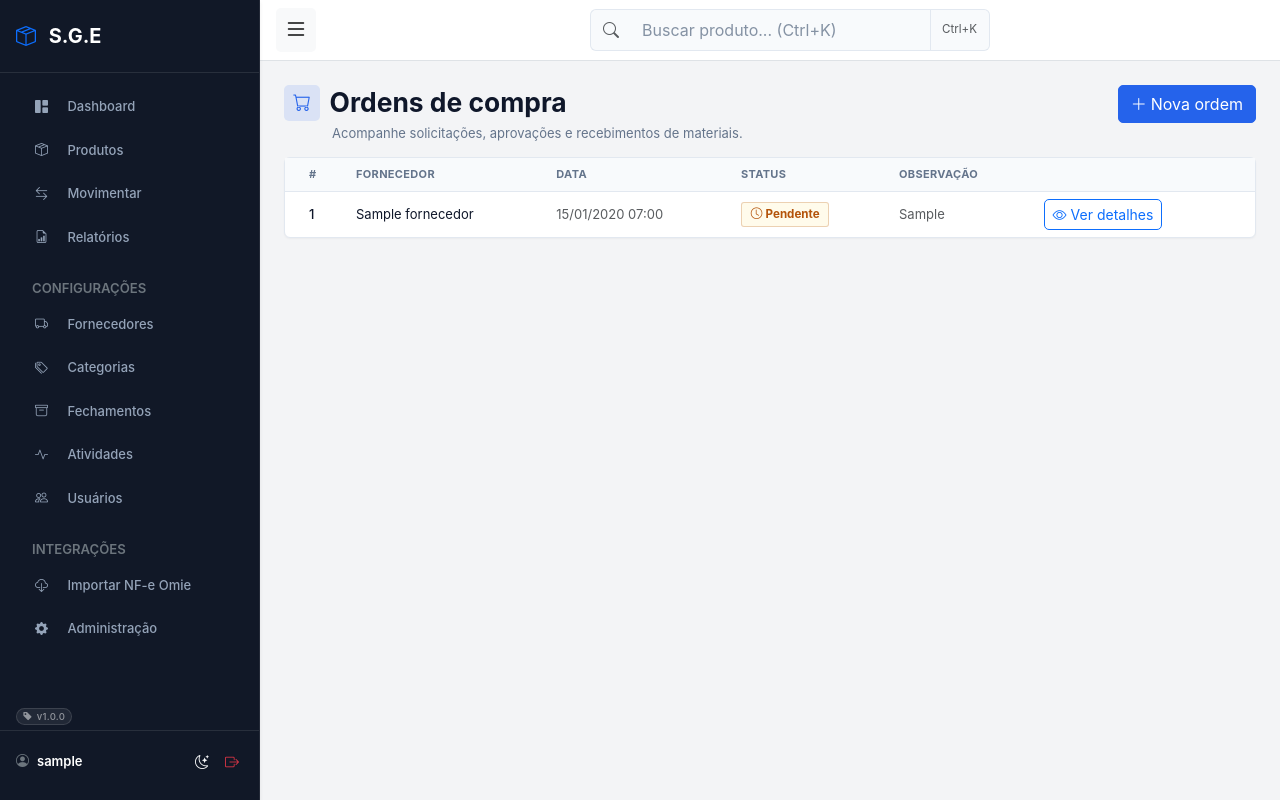
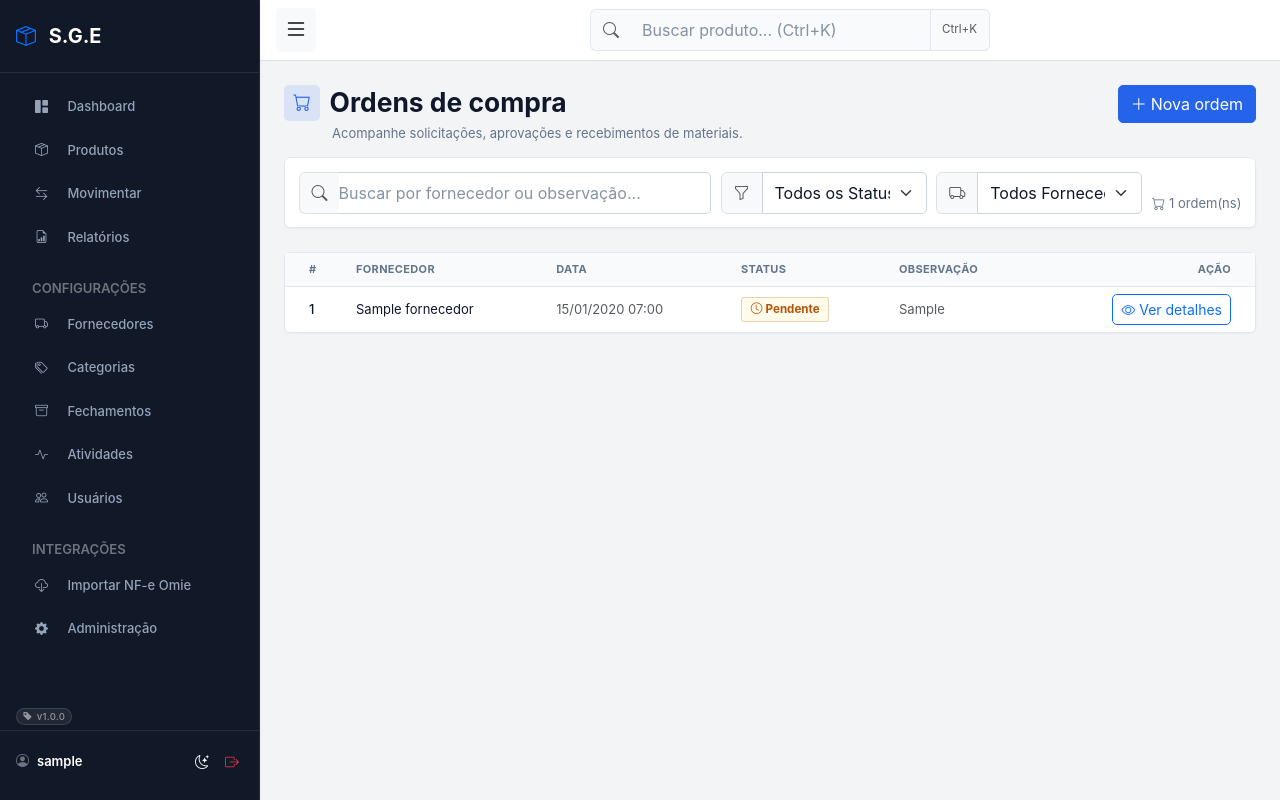
Before and after one commit to mrmateussiilva/sge, a Django app: page /ordens/ in a window 1280 px wide. Run offline with Django 5.2, Linux system fonts and the light colour scheme; a user stored in the database is signed in; tables that the repository leaves empty hold one stand-in row (values such as "Sample post"); some libraries are stand-ins or nearby versions.

Commit message:
feat(htmx): adicionar filtros live e atualizacao parcial sem reload para ordens de compra e logs

```diff
--- /dev/null
+++ b/estoque/templates/estoque/ordens/_lista_resultados.html
@@ -0,0 +1,124 @@
+<div id="lista-ordens">
+    <!-- Form de Filtros (HTMX live) -->
+    <form id="filter-form"
+          hx-get="{% url 'lista_ordens' %}"
+          hx-target="#lista-ordens"
+          hx-swap="outerHTML"
+          hx-trigger="change from:select, input changed delay:350ms from:#inputBuscaOrdens"
+          hx-push-url="true"
+          class="filter-bar mb-4"
+          role="search"
+          aria-label="Filtros de ordens de compra">
+
+        <!-- Busca Textual -->
+        <div class="filter-bar__search">
+            <div class="input-group">
+                <span class="input-group-text border-end-0"><i class="bi bi-search text-muted"></i></span>
+                <input type="text"
+                       name="busca"
+                       value="{{ busca }}"
+                       class="form-control border-start-0 ps-0"
+                       placeholder="Buscar por fornecedor ou observação..."
+                       id="inputBuscaOrdens">
+                {% if busca %}
+                <button class="btn btn-outline-secondary border-start-0"
+                        type="button"
+                        hx-get="{% url 'lista_ordens' %}?busca=&status={{ status_selecionado }}&fornecedor={{ fornecedor_selecionado }}"
+                        hx-target="#lista-ordens"
+                        hx-swap="outerHTML"
+                        hx-push-url="true"
+                        title="Limpar busca"
+                        aria-label="Limpar busca">
+                    <i class="bi bi-x-lg"></i>
+                </button>
+                {% endif %}
+            </div>
+        </div>
+
+        <!-- Filtro por Status -->
+        <div>
+            <div class="input-group">
+                <span class="input-group-text"><i class="bi bi-funnel text-muted"></i></span>
+                <select name="status" class="form-select">
+                    <option value="" {% if not status_selecionado %}selected{% endif %}>Todos os Status</option>
+                    {% for val, label in status_choices %}
+                    <option value="{{ val }}" {% if status_selecionado == val %}selected{% endif %}>{{ label }}</option>
+                    {% endfor %}
+                </select>
+            </div>
+        </div>
+
+        <!-- Filtro por Fornecedor -->
+        <div>
+            <div class="input-group">
+                <span class="input-group-text"><i class="bi bi-truck text-muted"></i></span>
+                <select name="fornecedor" class="form-select">
+                    <option value="" {% if not fornecedor_selecionado %}selected{% endif %}>Todos Fornecedores</option>
+                    {% for f in fornecedores_unicos %}
+                    <option value="{{ f }}" {% if fornecedor_selecionado == f %}selected{% endif %}>{{ f }}</option>
+                    {% endfor %}
+                    <option value="SEM_FORNECEDOR" {% if fornecedor_selecionado == 'SEM_FORNECEDOR' %}selected{% endif %}>Sem Fornecedor</option>
+                </select>
+            </div>
+        </div>
+
+        <!-- Limpar Filtros / Ações -->
+        <div class="filter-bar__actions align-items-center">
+            {% if tem_filtros_ativos %}
+            <a href="{% url 'lista_ordens' %}"
+               hx-get="{% url 'lista_ordens' %}"
+               hx-target="#lista-ordens"
+               hx-swap="outerHTML"
+               hx-push-url="true"
+               class="btn btn-outline-secondary w-100">
+                <i class="bi bi-arrow-counterclockwise me-1"></i>Limpar Filtros
+            </a>
+            {% else %}
+            <span class="filter-bar__summary">
+                <i class="bi bi-cart me-1"></i>{{ page_obj.paginator.count }} ordem(ns)
+            </span>
+            {% endif %}
+        </div>
+    </form>
+
+    <section class="content-panel">
+        <div class="card-body p-0">
+            <div class="table-responsive data-table-responsive">
+                <table class="data-table table table-hover">
+                    <thead class="table-light">
+                        <tr>
+                            <th class="ps-4">#</th>
+                            <th>Fornecedor</th>
+                            <th>Data</th>
+                            <th>Status</th>
+                            <th>Observação</th>
+                            <th class="pe-4 text-end">Ação</th>
+                        </tr>
+                    </thead>
+                    <tbody>
+                        {% for o in ordens %}
+                        <tr>
+                            <td class="ps-4 fw-medium" data-label="#">{{ o.id }}</td>
+                            <td data-label="Fornecedor">{{ o.fornecedor.nome|default:'-' }}</td>
+                            <td class="text-muted small" data-label="Data">{{ o.data_criacao|date:"d/m/Y H:i" }}</td>
+                            <td data-label="Status">
+                                {% include 'estoque/components/status_badge.html' with status=o.status label=o.get_status_display %}
+                            </td>
+                            <td class="text-muted small" data-label="Observação">{{ o.observacao|truncatechars:40|default:'-' }}</td>
+                            <td class="pe-4 text-end" data-label="Ação">
+                                <a href="{% url 'detalhe_ordem' o.id %}" class="btn btn-sm btn-outline-primary">
+                                    <i class="bi bi-eye me-1"></i>Ver detalhes
+                                </a>
+                            </td>
+                        </tr>
+                        {% empty %}
+                        {% url 'criar_ordem' as criar_ordem_url %}
+                        {% include 'estoque/components/empty_state.html' with table_colspan=6 empty_icon='bi-cart' empty_title='Nenhuma ordem encontrada' empty_description='Ajuste os filtros ou crie uma nova ordem de compra.' empty_action_url=criar_ordem_url empty_action_label='Nova ordem' empty_action_icon='bi-plus-lg' %}
+                        {% endfor %}
+                    </tbody>
+                </table>
+            </div>
+            {% include 'estoque/components/pagination.html' with page_obj=page_obj hx_target="#lista-ordens" extra_params=extra_params %}
+        </div>
+    </section>
+</div>
--- a/estoque/views.py
+++ b/estoque/views.py
@@ -643,11 +643,49 @@ def detalhe_produto(request, id):
 
 @login_required
 def lista_ordens(request):
-    ordens_qs = OrdemCompra.objects.select_related('fornecedor').all().order_by('-data_criacao')
-    paginator = Paginator(ordens_qs, 25)
+    busca = (request.GET.get('busca') or request.GET.get('q') or '').strip()
+    status_selecionado = request.GET.get('status', '').strip()
+    fornecedor_selecionado = request.GET.get('fornecedor', '').strip()
+
+    qs = OrdemCompra.objects.select_related('fornecedor').all().order_by('-data_criacao')
+
+    if busca:
+        qs = qs.filter(
+            Q(fornecedor__nome__icontains=busca) | Q(observacao__icontains=busca)
+        )
+    if status_selecionado:
+        qs = qs.filter(status=status_selecionado)
+    if fornecedor_selecionado == 'SEM_FORNECEDOR':
+        qs = qs.filter(fornecedor__isnull=True)
+    elif fornecedor_selecionado:
+        qs = qs.filter(fornecedor__nome=fornecedor_selecionado)
+
+    fornecedores_unicos = list(
+        Fornecedor.objects.filter(ordemcompra__isnull=False)
+        .values_list('nome', flat=True).distinct().order_by('nome')
+    )
+
+    paginator = Paginator(qs, 25)
     page_number = request.GET.get('page', 1)
     page_obj = paginator.get_page(page_number)
-    return render(request, 'estoque/lista_ordens.html', {'page_obj': page_obj, 'ordens': page_obj})
+    extra_params = f"&busca={busca}&status={status_selecionado}&fornecedor={fornecedor_selecionado}"
+    tem_filtros_ativos = bool(busca or status_selecionado or fornecedor_selecionado)
+
+    context = {
+        'page_obj': page_obj,
+        'ordens': page_obj,
+        'busca': busca,
+        'status_selecionado': status_selecionado,
+        'fornecedor_selecionado': fornecedor_selecionado,
+        'fornecedores_unicos': fornecedores_unicos,
+        'status_choices': OrdemCompra.STATUS_CHOICES,
+        'extra_params': extra_params,
+        'tem_filtros_ativos': tem_filtros_ativos,
+    }
+
+    if request.headers.get('HX-Request'):
+        return render(request, 'estoque/ordens/_lista_resultados.html', context)
+    return render(request, 'estoque/lista_ordens.html', context)
 
 
 @login_required
@@ -796,7 +834,7 @@ def relatorio_mensal(request):
 
 @login_required
 def log_acoes(request):
-    busca = request.GET.get('q', '').strip()
+    busca = (request.GET.get('busca') or request.GET.get('q') or '').strip()
     acao = request.GET.get('acao', '').strip()
     logs_qs = LogAcao.objects.select_related('usuario').all().order_by('-data')
     if busca:
@@ -811,16 +849,22 @@ def log_acoes(request):
     paginator = Paginator(logs_qs, 25)
     page_number = request.GET.get('page', 1)
     page_obj = paginator.get_page(page_number)
-    extra_params = f"&q={busca}&acao={acao}"
-
-    return render(request, 'estoque/log_acoes.html', {
+    extra_params = f"&busca={busca}&acao={acao}"
+    tem_filtros_ativos = bool(busca or acao)
+
+    context = {
         'page_obj': page_obj,
         'logs': page_obj,
         'busca': busca,
         'acao_selecionada': acao,
         'acoes': LogAcao.ACAO_CHOICES,
         'extra_params': extra_params,
-    })
+        'tem_filtros_ativos': tem_filtros_ativos,
+    }
+
+    if request.headers.get('HX-Request'):
+        return render(request, 'estoque/logs/_lista_resultados.html', context)
+    return render(request, 'estoque/log_acoes.html', context)
 
 
 @login_required
```
Also changed, not shown: estoque/templates/estoque/lista_ordens.html (+1 -39 lines), estoque/templates/estoque/log_acoes.html (+1 -47 lines), estoque/templates/estoque/logs/_lista_resultados.html (added, +95 -0 lines).
